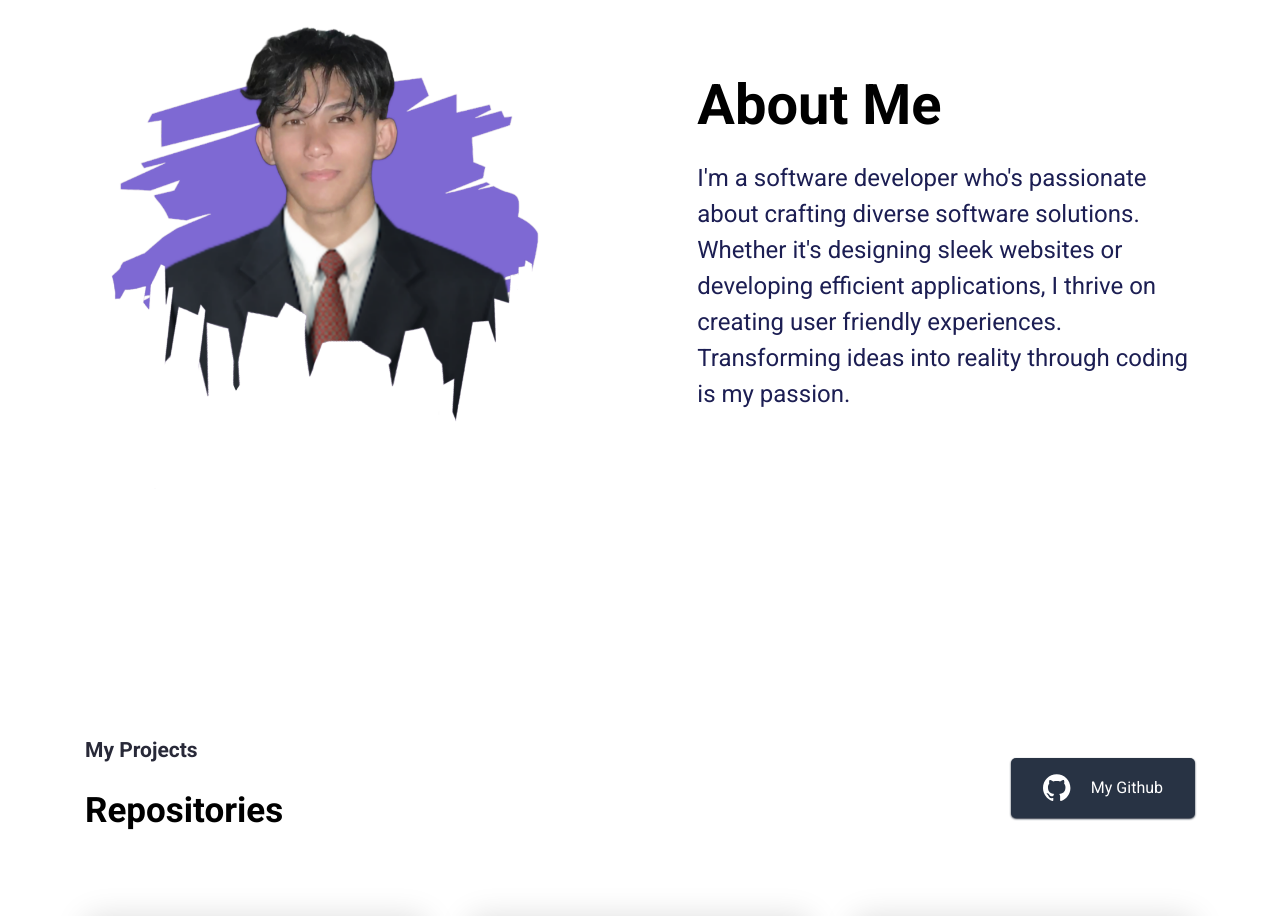
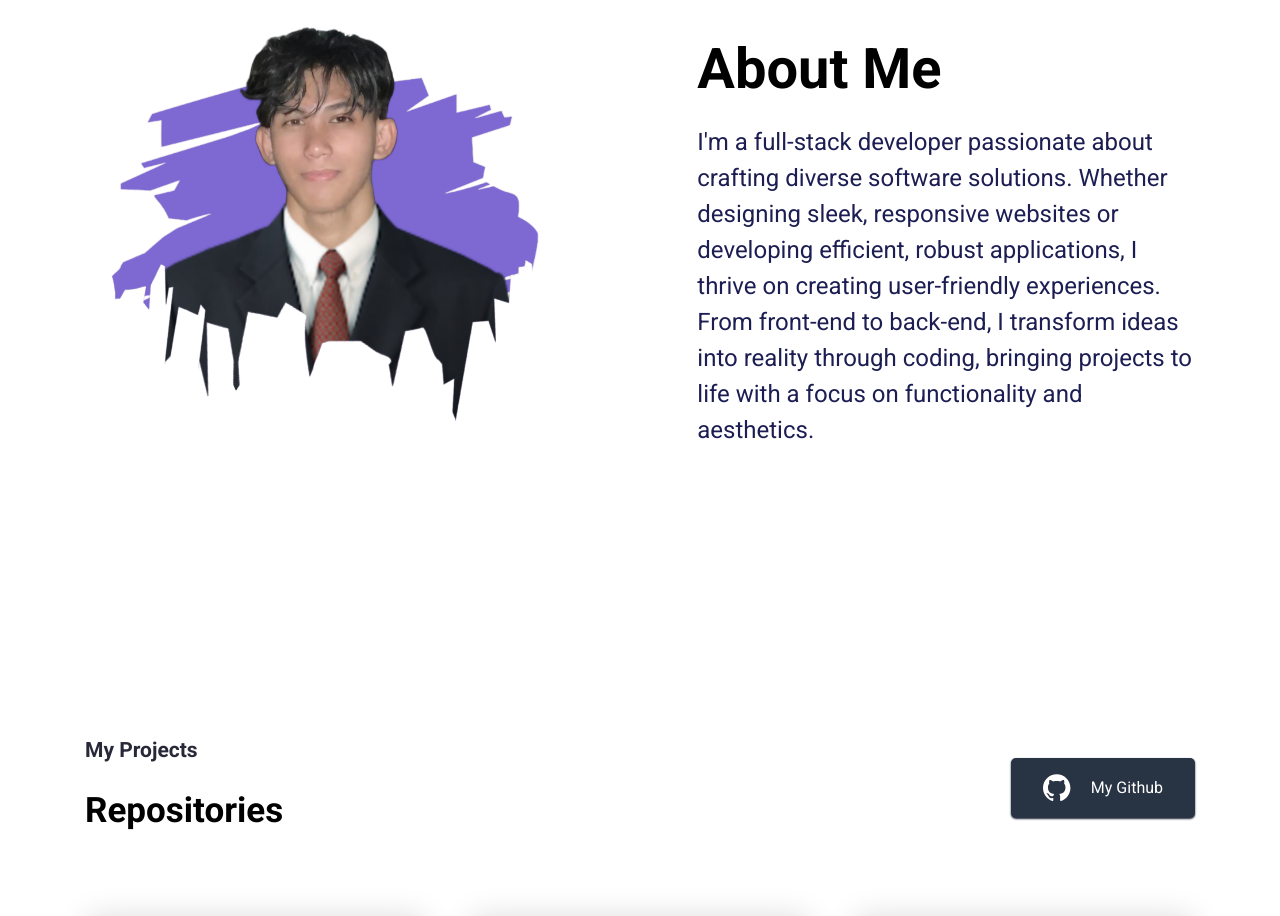
Before and after one commit to marjhonie-siasol/marjhonie-website, a React (Create React App) app: page / in a window 1280 px wide. Shown: the part 1620-2536 px from the top of the page. Built offline with nearby package versions, Linux system fonts and the light colour scheme; grey boxes are pictures that could not be loaded.

Commit message:
Update AboutMe.jsx

```diff
--- a/src/Pages/Home/AboutMe.jsx
+++ b/src/Pages/Home/AboutMe.jsx
@@ -9,7 +9,7 @@ export default function AboutMe() {
           {/* <p className="section--title">About</p> */}
           <h1 className="skills-section--heading">About Me</h1>
           <p className="hero--section-description">
-           I'm a software developer who's passionate about crafting diverse software solutions. Whether it's designing sleek websites or developing efficient applications, I thrive on creating user friendly experiences. Transforming ideas into reality through coding is my passion.
+           I'm a full-stack developer passionate about crafting diverse software solutions. Whether designing sleek, responsive websites or developing efficient, robust applications, I thrive on creating user-friendly experiences. From front-end to back-end, I transform ideas into reality through coding, bringing projects to life with a focus on functionality and aesthetics.
           </p>
 
         </div>
```
